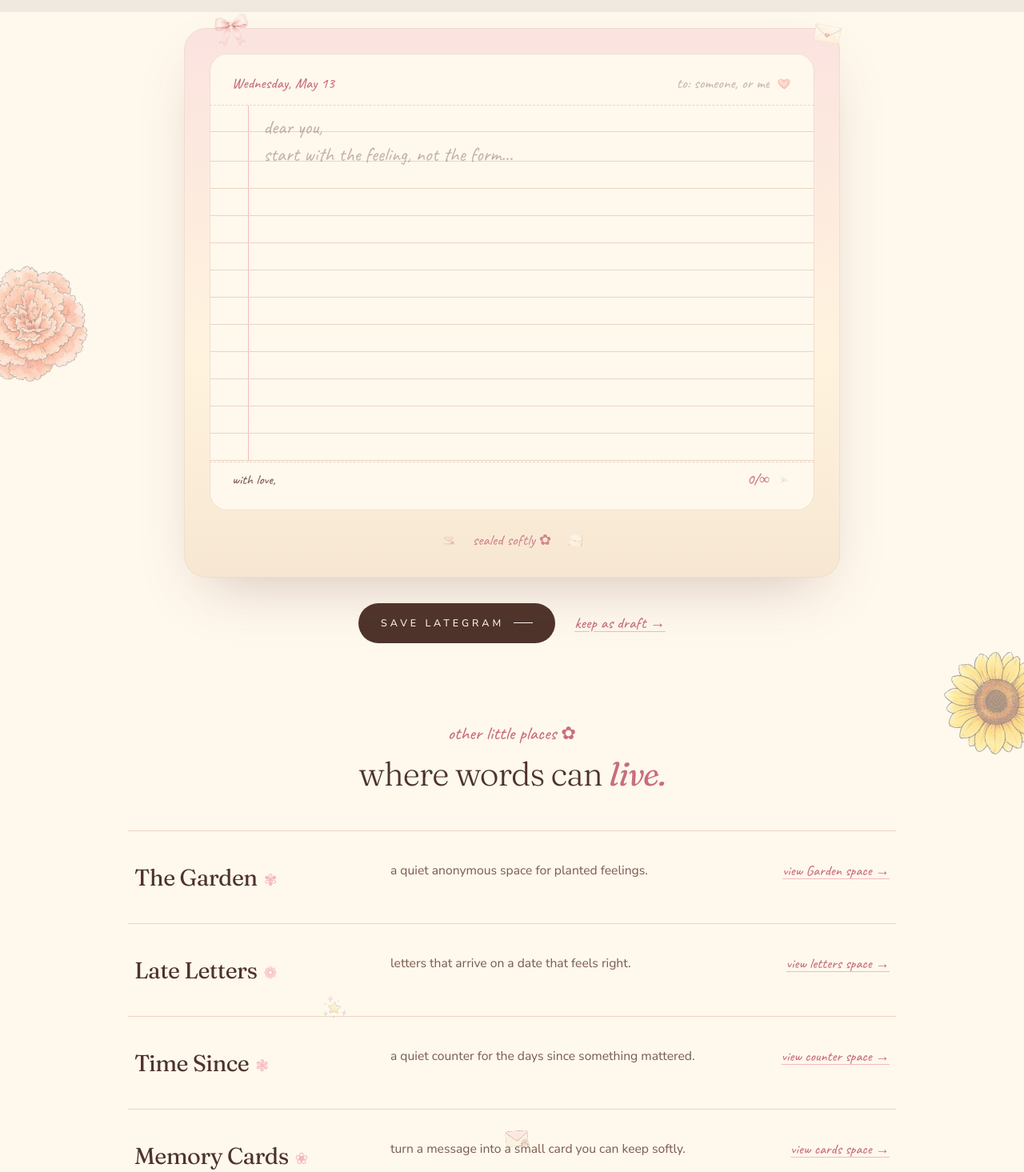
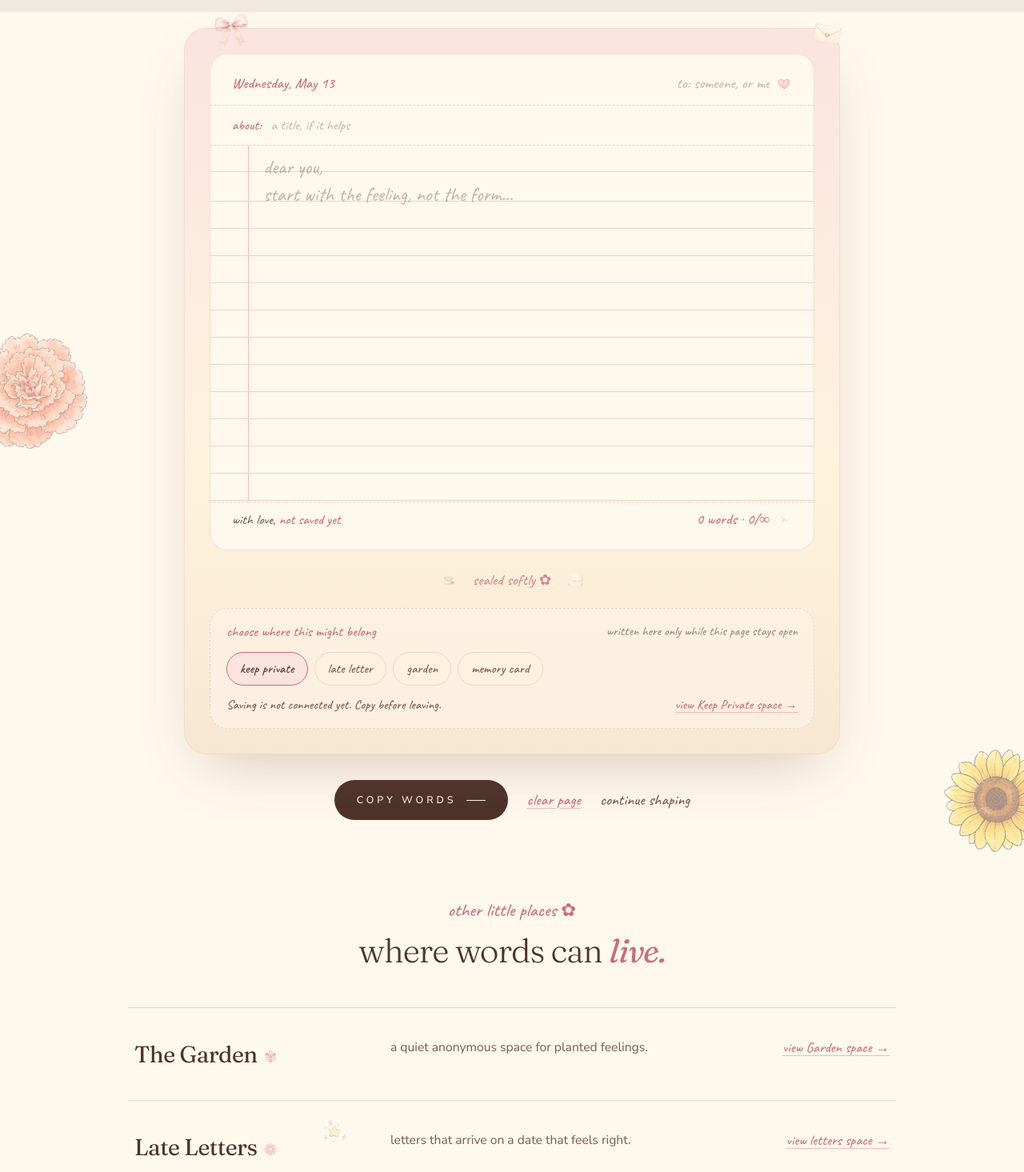
Before and after one commit to rudrasatani13/latergram, a React (Vite) app: page /app in a window 1280 px wide. Shown: the part 785-2250 px from the top of the page at 80% size. Built offline with nearby package versions, Linux system fonts and the light colour scheme.

Commit message:
feat: implement browser-session write flow with copy, clear, and destination context in DiaryComposer

```diff
--- a/src/app/components/DiaryComposer.tsx
+++ b/src/app/components/DiaryComposer.tsx
@@ -1,12 +1,15 @@
-import { useState } from "react";
+import { useRef, useState } from "react";
 import { motion } from "motion/react";
 import { decor } from "./BrandAssets";
 import { FeatureUnavailableNote } from "./shared/FeatureUnavailableNote";
 
 const easeSoft = [0.22, 1, 0.36, 1] as const;
 
+type DestinationId = "private" | "later" | "garden" | "memory";
+
 interface DiaryComposerProps {
   active: string;
+  onViewSection?: (section: DestinationId) => void;
 }
 
 const titles: Record<string, string> = {
@@ -18,16 +21,133 @@ const titles: Record<string, string> = {
   memory: "make a Memory Card",
 };
 
+const destinations: Array<{
+  id: DestinationId;
+  label: string;
+  guidance: string;
+  viewLabel: string;
+}> = [
+  {
+    id: "private",
+    label: "keep private",
+    guidance: "Saving is not connected yet. Copy before leaving.",
+    viewLabel: "view Keep Private space",
+  },
+  {
+    id: "later",
+    label: "late letter",
+    guidance: "Delivery is not connected yet. You can shape the letter here.",
+    viewLabel: "view Letter space",
+  },
+  {
+    id: "garden",
+    label: "garden",
+    guidance: "The Garden is closed for now. You can still write what you would plant.",
+    viewLabel: "view Garden space",
+  },
+  {
+    id: "memory",
+    label: "memory card",
+    guidance: "Cards need saved memories first. You can still shape the words.",
+    viewLabel: "view Card space",
+  },
+];
+
 const today = new Date().toLocaleDateString("en-US", {
   weekday: "long",
   month: "long",
   day: "numeric",
 });
 
-export function DiaryComposer({ active }: DiaryComposerProps) {
+export function DiaryComposer({ active, onViewSection }: DiaryComposerProps) {
   const [text, setText] = useState("");
   const [to, setTo] = useState("");
-  const [showUnavailable, setShowUnavailable] = useState(false);
+  const [subject, setSubject] = useState("");
+  const [destination, setDestination] = useState<DestinationId>("private");
+  const [note, setNote] = useState("");
+  const [copyFailed, setCopyFailed] = useState(false);
+  const [clearNeedsConfirm, setClearNeedsConfirm] = useState(false);
+  const [hasEdited, setHasEdited] = useState(false);
+  const textareaRef = useRef<HTMLTextAreaElement>(null);
+
+  const selectedDestination = destinations.find((item) => item.id === destination) ?? destinations[0];
+  const wordCount = text.trim() ? text.trim().split(/\s+/).length : 0;
+
+  const markEdited = () => {
+    setHasEdited(true);
+    setClearNeedsConfirm(false);
+    setCopyFailed(false);
+  };
+
+  const buildCopyText = () => {
+    const lines: string[] = [];
+
+    if (to.trim()) {
+      lines.push(`to: ${to.trim()}`);
+    }
+
+    if (subject.trim()) {
+      lines.push(`about: ${subject.trim()}`);
+    }
+
+    lines.push(`might belong: ${selectedDestination.label}`);
+    lines.push("");
+    lines.push(text.trim());
+
+    return lines.join("\n");
+  };
+
+  const copyWords = async () => {
+    setClearNeedsConfirm(false);
+
+    if (!text.trim()) {
+      setCopyFailed(false);
+      setNote("Write a few words first.");
+      return;
+    }
+
+    try {
+      await navigator.clipboard.writeText(buildCopyText());
+      setCopyFailed(false);
+      setNote("Copied. Your words are still not saved here.");
+    } catch {
+      setCopyFailed(true);
+      setNote("Copy did not work in this browser. Select the words and copy them manually.");
+    }
+  };
+
+  const clearPage = () => {
+    const hasContent = text.trim() || to.trim() || subject.trim();
+
+    if (!hasContent) {
+      setCopyFailed(false);
+      setNote("The page is already clear.");
+      return;
+    }
+
+    if (!clearNeedsConfirm) {
+      setCopyFailed(false);
+      setClearNeedsConfirm(true);
+      setNote("Clear these words?");
+      return;
+    }
+
+    setText("");
+    setTo("");
+    setSubject("");
+    setDestination("private");
+    setHasEdited(false);
+    setClearNeedsConfirm(false);
+    setCopyFailed(false);
+    setNote("Cleared. The page is empty now.");
+  };
+
+  const continueShaping = () => {
+    setClearNeedsConfirm(false);
+    setCopyFailed(false);
+    setNote("Keep shaping. Copy before leaving.");
+    textareaRef.current?.focus();
+  };
 
   return (
     <motion.div
@@ -100,8 +220,12 @@ export function DiaryComposer({ active }: DiaryComposerProps) {
             <div className="flex items-center gap-2">
               <input
                 value={to}
-                onChange={(e) => setTo(e.target.value)}
+                onChange={(e) => {
+                  setTo(e.target.value);
+                  markEdited();
+                }}
                 placeholder="to: someone, or me"
+                aria-label="recipient"
                 className="bg-transparent border-0 text-right text-[var(--lg-cocoa)] placeholder:text-[var(--lg-cocoa)]/40 focus:outline-none font-cute"
                 style={{ fontSize: "1.15rem", width: "12rem" }}
               />
@@ -112,6 +236,23 @@ export function DiaryComposer({ active }: DiaryComposerProps) {
                 className="w-5 h-5 object-contain"
               />
             </div>
+          </div>
+
+          <div className="px-7 py-3 border-b border-dashed border-[var(--lg-border)] flex items-center gap-3">
+            <span className="font-cute text-[var(--lg-rose)]" style={{ fontSize: "1.05rem" }}>
+              about:
+            </span>
+            <input
+              value={subject}
+              onChange={(e) => {
+                setSubject(e.target.value);
+                markEdited();
+              }}
+              placeholder="a title, if it helps"
+              aria-label="title or subject"
+              className="flex-1 min-w-0 bg-transparent border-0 text-[var(--lg-cocoa)] placeholder:text-[var(--lg-cocoa)]/40 focus:outline-none font-cute"
+              style={{ fontSize: "1.05rem" }}
+            />
           </div>
 
           {/* Red margin + ruled lines + textarea */}
@@ -134,8 +275,12 @@ export function DiaryComposer({ active }: DiaryComposerProps) {
             />
 
             <textarea
+              ref={textareaRef}
               value={text}
-              onChange={(e) => setText(e.target.value)}
+              onChange={(e) => {
+                setText(e.target.value);
+                markEdited();
+              }}
               placeholder={`dear ${to || "you"},\nstart with the feeling, not the form…`}
               rows={12}
               className="relative w-full bg-transparent border-0 focus:outline-none resize-none text-[var(--lg-ink)] placeholder:text-[var(--lg-cocoa)]/45"
@@ -152,19 +297,19 @@ export function DiaryComposer({ active }: DiaryComposerProps) {
           </div>
 
           {/* Footer */}
-          <div className="px-7 pt-2 pb-6 flex items-center justify-between border-t border-dashed border-[var(--lg-border)]">
+          <div className="px-7 pt-2 pb-6 flex flex-col sm:flex-row sm:items-center sm:justify-between gap-1 sm:gap-3 border-t border-dashed border-[var(--lg-border)]">
             <span
               className="font-cute text-[var(--lg-cocoa)]"
               style={{ fontSize: "1.05rem" }}
             >
-              with love,
+              with love, <span className="text-[var(--lg-rose)]">not saved yet</span>
             </span>
-            <div className="flex items-center gap-2">
+            <div className="flex items-center gap-2 sm:justify-end">
               <span
                 className="font-cute text-[var(--lg-rose)]"
                 style={{ fontSize: "1.15rem" }}
               >
-                {text.length}/∞
+                {wordCount} words · {text.length}/∞
               </span>
               <img
                 src={decor.pastelStarSparkles}
@@ -192,12 +337,63 @@ export function DiaryComposer({ active }: DiaryComposerProps) {
             className="w-7 h-7 object-contain"
           />
         </div>
+
+        <div className="mt-5 rounded-[22px] border border-dashed border-[var(--lg-border)] bg-[var(--lg-cream)]/45 px-5 py-4">
+          <div className="flex items-center justify-between gap-4 flex-wrap">
+            <p className="font-cute text-[var(--lg-rose)]" style={{ fontSize: "1.08rem" }}>
+              choose where this might belong
+            </p>
+            <p className="font-cute text-[var(--lg-cocoa)]/70" style={{ fontSize: "0.98rem" }}>
+              written here only while this page stays open
+            </p>
+          </div>
+          <div className="mt-3 flex flex-wrap gap-2">
+            {destinations.map((item) => {
+              const isSelected = destination === item.id;
+              return (
+                <button
+                  key={item.id}
+                  type="button"
+                  onClick={() => {
+                    setDestination(item.id);
+                    markEdited();
+                    setNote(item.guidance);
+                  }}
+                  aria-pressed={isSelected}
+                  className={`rounded-full border px-4 py-2 font-cute transition-colors duration-500 ${
+                    isSelected
+                      ? "border-[var(--lg-rose)] bg-[var(--lg-blush)] text-[var(--lg-ink)]"
+                      : "border-[var(--lg-border)] bg-[var(--lg-paper)]/70 text-[var(--lg-cocoa)] hover:border-[var(--lg-rose-soft)] hover:text-[var(--lg-ink)]"
+                  }`}
+                  style={{ fontSize: "1.02rem" }}
+                >
+                  {item.label}
+                </button>
+              );
+            })}
+          </div>
+          <div className="mt-3 flex items-center justify-between gap-4 flex-wrap">
+            <p className="font-cute text-[var(--lg-cocoa)]" style={{ fontSize: "1rem" }}>
+              {selectedDestination.guidance}
+            </p>
+            {onViewSection && (
+              <button
+                type="button"
+                onClick={() => onViewSection(selectedDestination.id)}
+                className="font-cute text-[var(--lg-rose)] hover:text-[var(--lg-focus-rose)] underline decoration-[var(--lg-rose-soft)] underline-offset-4 transition-colors duration-500"
+                style={{ fontSize: "1.02rem" }}
+              >
+                {selectedDestination.viewLabel} →
+              </button>
+            )}
+          </div>
+        </div>
       </div>
 
       {/* Actions */}
       <div className="mt-8 flex items-center justify-center gap-6 flex-wrap">
         <button
-          onClick={() => setShowUnavailable(true)}
+          onClick={copyWords}
           className="group inline-flex items-center gap-3 bg-[var(--lg-ink)] text-[var(--lg-cream)] py-4 px-7 rounded-full hover:bg-[var(--lg-rose)] transition-colors duration-700"
         >
           <span
@@ -207,23 +403,38 @@ export function DiaryComposer({ active }: DiaryComposerProps) {
               textTransform: "uppercase",
             }}
           >
-            Save Lategram
+            Copy words
           </span>
           <span className="block w-6 h-px bg-[var(--lg-cream)] transition-all duration-500 group-hover:w-10" />
         </button>
         <button
-          onClick={() => setShowUnavailable(true)}
+          onClick={clearPage}
           className="font-cute text-[var(--lg-rose)] hover:text-[var(--lg-focus-rose)] underline decoration-[var(--lg-rose-soft)] underline-offset-4 transition-colors duration-500"
           style={{ fontSize: "1.2rem" }}
         >
-          keep as draft →
+          {clearNeedsConfirm ? "yes, clear page" : "clear page"}
+        </button>
+        <button
+          onClick={continueShaping}
+          className="font-cute text-[var(--lg-cocoa)] hover:text-[var(--lg-rose)] transition-colors duration-500"
+          style={{ fontSize: "1.2rem" }}
+        >
+          continue shaping
         </button>
       </div>
 
       <FeatureUnavailableNote
-        message="Saving is not connected yet. Copy your words before leaving."
-        visible={showUnavailable}
+        message={note || "Your words are only here while this page stays open. Copy before leaving."}
+        visible={Boolean(note) || hasEdited}
       />
+      {copyFailed && (
+        <p
+          className="mt-3 text-center font-cute text-[var(--lg-rose)]"
+          style={{ fontSize: "1rem" }}
+        >
+          The writing is still on the page. Copy it manually if you need it.
+        </p>
+      )}
     </motion.div>
   );
 }
--- a/src/app/components/Logo.tsx
+++ b/src/app/components/Logo.tsx
@@ -11,7 +11,7 @@ export function Logo({ size = "md" }: LogoProps) {
     <div className="flex items-center gap-2.5">
       <img
         src={brand.logo}
-        alt="Lategram"
+        alt="Latergram"
         style={{ width: dim, height: dim }}
         className="object-contain"
       />
@@ -19,7 +19,7 @@ export function Logo({ size = "md" }: LogoProps) {
         className="font-display text-[var(--lg-ink)]"
         style={{ fontSize: fs, fontWeight: 500 }}
       >
-        Lategram
+        Latergram
       </span>
     </div>
   );
--- a/src/app/components/diary/MemoryCardView.tsx
+++ b/src/app/components/diary/MemoryCardView.tsx
@@ -90,7 +90,7 @@ export function MemoryCardView() {
                 className="font-cute text-[var(--lg-cocoa)] mt-3"
                 style={{ fontSize: "1rem" }}
               >
-                — Lategram
+                — Latergram
               </p>
             </div>
           </motion.div>
--- a/src/app/pages/HomePage.tsx
+++ b/src/app/pages/HomePage.tsx
@@ -69,9 +69,18 @@ const quickAreas = [
   },
 ];
 
+function formatTodayLabel() {
+  const monthDay = new Date()
+    .toLocaleDateString("en-US", { month: "long", day: "numeric" })
+    .toLowerCase();
+
+  return `today, ${monthDay} ✿`;
+}
+
 export function HomePage() {
   const [searchParams, setSearchParams] = useSearchParams();
   const active = resolveSection(searchParams.get("section"));
+  const todayLabel = formatTodayLabel();
 
   const setActive = useCallback(
     (section: Section) => {
@@ -100,7 +109,7 @@ export function HomePage() {
                 className="font-cute text-[var(--lg-rose)] mb-5"
                 style={{ fontSize: "1.5rem" }}
               >
-                today, may 12 ✿
+                {todayLabel}
               </p>
               <h1
                 className="text-[var(--lg-ink)]"
@@ -186,7 +195,7 @@ export function HomePage() {
                 exit={{ opacity: 0, y: -4 }}
                 transition={{ duration: 0.32, ease: "easeOut" }}
               >
-                {active === "write" && <DiaryComposer active={active} />}
+                {active === "write" && <DiaryComposer active={active} onViewSection={setActive} />}
                 {active === "private" && <KeepPrivateView />}
                 {active === "garden" && <GardenView />}
                 {active === "later" && <LateLettersView />}
--- a/src/app/pages/LandingPage.tsx
+++ b/src/app/pages/LandingPage.tsx
@@ -86,7 +86,7 @@ export function LandingPage() {
               className="text-[var(--lg-cocoa)] leading-[1.8] max-w-xl mx-auto"
               style={{ fontSize: "1.05rem" }}
             >
-              Lategram is a quiet place for the things you didn't say in time. write them down,
+              Latergram is a quiet place for the things you didn't say in time. write them down,
               keep them close, or let them find a gentle home.
             </motion.p>
 
@@ -302,7 +302,7 @@ export function LandingPage() {
               className="font-cute text-[var(--lg-cocoa)]"
               style={{ fontSize: "1.15rem" }}
             >
-              made gently — © Lategram ✿
+              made gently — © Latergram ✿
             </p>
           </footer>
         </main>
```
Also changed, not shown: 2 other files (tests, documents, lock files or other folders).
